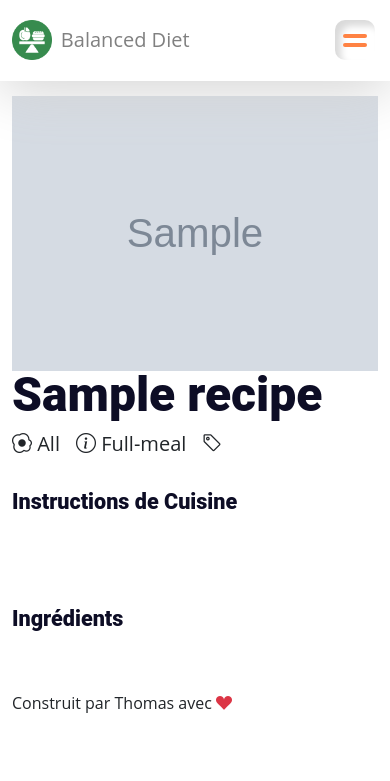
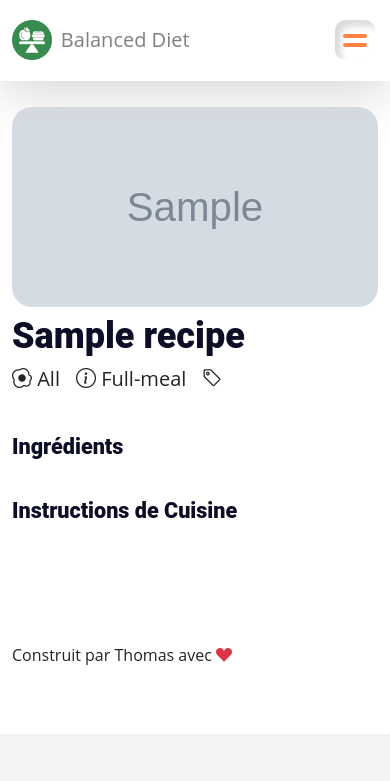
Before and after one commit to thomasfevre/recipe_nodejs_mongoDB, a Node server app: page /recipe/600000000000000000000001 in a window 390 px wide. Shown: the top 781 px of the page. Run offline with Node 20, Linux system fonts and the light colour scheme; tables that the repository leaves empty hold one stand-in row (values such as "Sample post"); grey boxes marked "Sample" are stand-in pictures; some libraries are stand-ins or nearby versions; some web fonts are replaced.

Commit message:
recipe page update

```diff
--- a/public/css/styles3.css
+++ b/public/css/styles3.css
@@ -86,7 +86,7 @@
 
 @media (max-width: 1024px) {
 	h1 {
-		font-size: 48px;
+		font-size: 36px;
 	}
 }
 
@@ -415,6 +415,16 @@
 	display: block;
   }
 
+  .recipe-img {
+	width: 100%;               /* Full width of the card */
+	height: auto;             /* Set a fixed height */
+	object-fit: cover;         /* Crops the image to fit within the dimensions */
+	border-radius: 20px;
+	display: block;
+	margin-top: 3%;
+	margin-bottom: 3%;
+  }
+
 
 
 .article-content {
@@ -514,4 +524,14 @@
   .article-grid {
     grid-template-columns: 1fr;
   }
+
+  .recipe-img {
+	width: 100%;               /* Full width of the card */
+	height: 200px;             /* Set a fixed height */
+	object-fit: cover;         /* Crops the image to fit within the dimensions */
+	border-radius: 20px;
+	display: block;
+	margin-top: 3%;
+	margin-bottom: 3%;
+  }
 }
--- a/server/controllers/recipeController.js
+++ b/server/controllers/recipeController.js
@@ -146,8 +146,8 @@
 exports.exploreLatest = async(req, res) => {
   try {
     const limitNumber = 20;
-    const recipe = await Recipe.find({}).sort({ _id: -1 }).limit(limitNumber);
-    res.render('recipe_list', { req, title: 'Cooking Blog - Explore Latest', recipe } );
+    const recipes = await Recipe.find({}).sort({ _id: -1 }).limit(limitNumber);
+    res.render('recipe_list', { req, title: 'Cooking Blog - Explore Latest', recipes } );
   } catch (error) {
     res.status(500).send({message: error.message || "Error Occured" });
   }
--- a/views/recipe.ejs
+++ b/views/recipe.ejs
@@ -4,34 +4,37 @@
 
     <div class="row pt-4">
 
-      <div class="col-12 col-md-4">
-        <img src="/uploads/<%- recipe.image %>" class="img-fluid" alt="<%- recipe.name %>" loading="lazy">
+      <div class="col-12 col-md-4 col-lg-3">
+        <img src="/uploads/<%- recipe.image %>" class="recipe-img" alt="<%- recipe.name %>" loading="lazy">
       </div>
 
-      <div class="col-12 col-md-8">
+      <div class="col-12 col-md-8 col-lg-9">
         <div class="row">
           <div class="col-12"><h1><%- recipe.name %></h1></div>
-          <div class="col-12 d-flex">
-            <div class="me-3"><i class="bi bi-egg-fried"></i> <%- recipe.category %></div>
-            <div class="me-3"><i class="bi bi-info-circle"></i> <%- recipe.type %></div>
+          <div class="col-12 d-flex flex-wrap">
+            <div class="me-3 mb-3"><i class="bi bi-egg-fried"></i> <%- recipe.category %></div>
+            <div class="me-3 mb-3"><i class="bi bi-info-circle"></i> <%- recipe.type %></div>
             <div><i class="bi bi-tag"></i> <%- recipe.tags %></div>
           </div>
+
+          <div class="row pt-4">
+            <div class="col-12">
+              <h4>Ingrédients</h4>
+              <ul class="list-group list-group-flush">
+                <% recipe.ingredients.forEach(function(ingredients, index){ %>
+                  <li class="list-group-item"><%= ingredients %></li>
+                <% }) %>
+              </ul>
+            </div>
+          </div>
+
           <div class="col-12" style="white-space: pre-line;">
             <h4>Instructions de Cuisine</h4>
             <%- recipe.description %>
           </div>
         </div>
 
-        <div class="row pt-4">
-          <div class="col-12">
-            <h4>Ingrédients</h4>
-            <ul class="list-group list-group-flush">
-              <% recipe.ingredients.forEach(function(ingredients, index){ %>
-                <li class="list-group-item"><%= ingredients %></li>
-              <% }) %>
-            </ul>
-          </div>
-        </div>
+
       </div>
     </div>
   <% } else { %>
```
